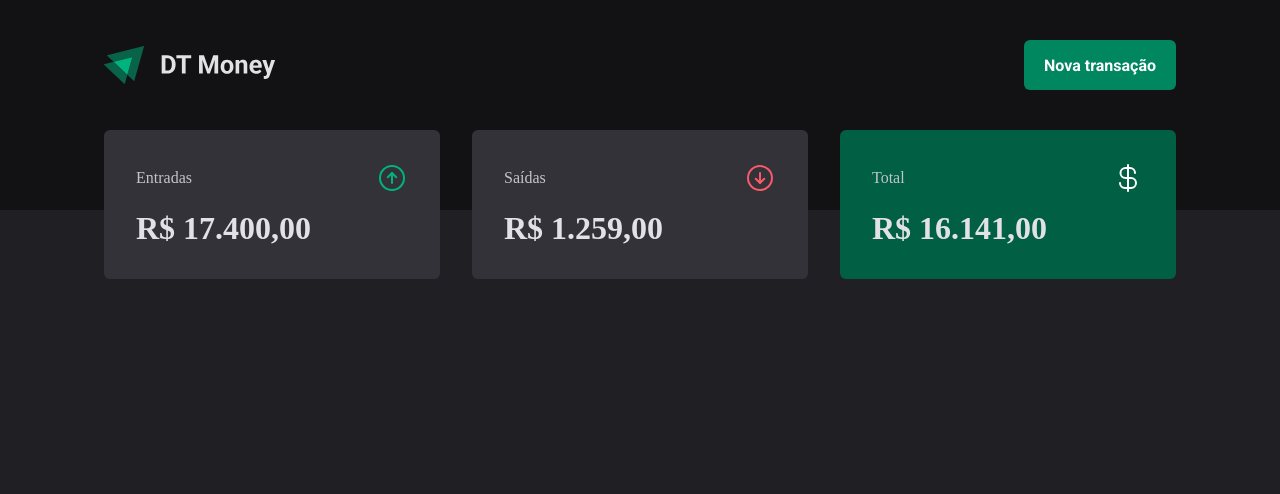
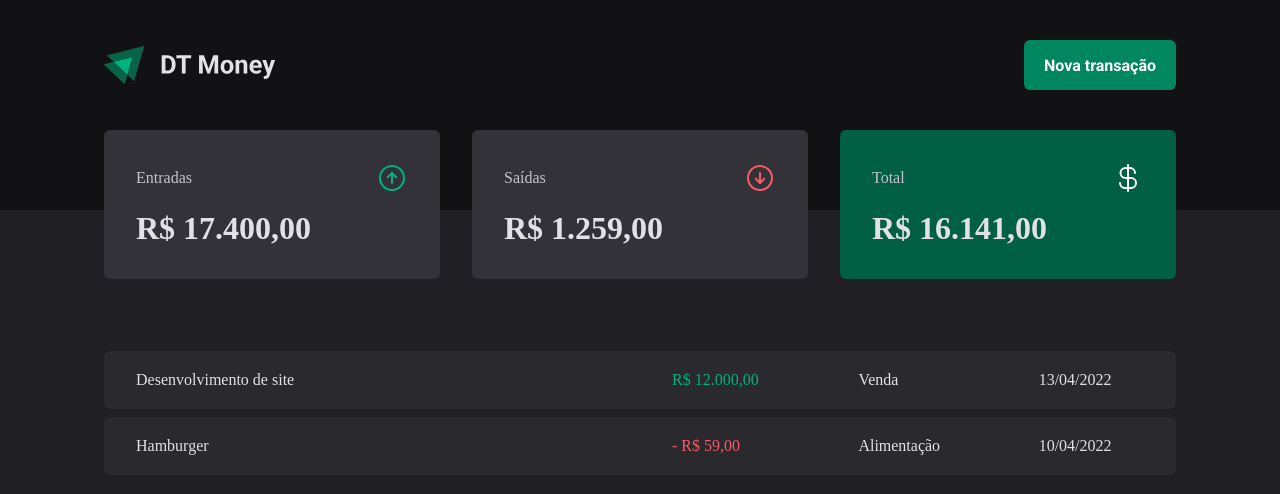
Before and after one commit to alessandroibes/ignite-reactjs-03-dt-money, a React (Vite) app: page / in a window 1280 px wide. Shown: the top 494 px of the page. Built offline with nearby package versions, Linux system fonts and the light colour scheme.

Commit message:
Estrutura visual: Tabela de transações

```diff
--- a/src/pages/Transactions/index.tsx
+++ b/src/pages/Transactions/index.tsx
@@ -1,11 +1,39 @@
 import { Header } from '../../components/Header';
 import { Summary } from '../../components/Summary';
+import {
+  PriceHighlight,
+  TransactionsContainer,
+  TransactionsTable,
+} from './styles';
 
 export function Transactions() {
   return (
     <div>
       <Header />
       <Summary />
+
+      <TransactionsContainer>
+        <TransactionsTable>
+          <tbody>
+            <tr>
+              <td width="50%">Desenvolvimento de site</td>
+              <td>
+                <PriceHighlight variant="income">R$ 12.000,00</PriceHighlight>
+              </td>
+              <td>Venda</td>
+              <td>13/04/2022</td>
+            </tr>
+            <tr>
+              <td width="50%">Hamburger</td>
+              <td>
+                <PriceHighlight variant="outcome">- R$ 59,00</PriceHighlight>
+              </td>
+              <td>Alimentação</td>
+              <td>10/04/2022</td>
+            </tr>
+          </tbody>
+        </TransactionsTable>
+      </TransactionsContainer>
     </div>
   );
 }
--- a/src/pages/Transactions/styles.ts
+++ b/src/pages/Transactions/styles.ts
@@ -0,0 +1,41 @@
+import styled from 'styled-components';
+
+export const TransactionsContainer = styled.main`
+  width: 100%;
+  max-width: 1120px;
+  margin: 4rem auto 0;
+  padding: 0 1.5rem;
+`;
+
+export const TransactionsTable = styled.table`
+  width: 100%;
+  border-collapse: separate;
+  border-spacing: 0 0.5rem;
+  /* margin-top: 1.5rem; */
+
+  td {
+    padding: 1.25rem 2rem;
+    background: ${props => props.theme['gray-700']};
+
+    &:first-child {
+      border-top-left-radius: 6px;
+      border-bottom-left-radius: 6px;
+    }
+
+    &:last-child {
+      border-top-right-radius: 6px;
+      border-bottom-right-radius: 6px;
+    }
+  }
+`;
+
+interface PriceHighlightProps {
+  variant: 'income' | 'outcome';
+}
+
+export const PriceHighlight = styled.span<PriceHighlightProps>`
+  color: ${props =>
+    props.variant === 'income'
+      ? props.theme['green-300']
+      : props.theme['red-300']};
+`;
```
